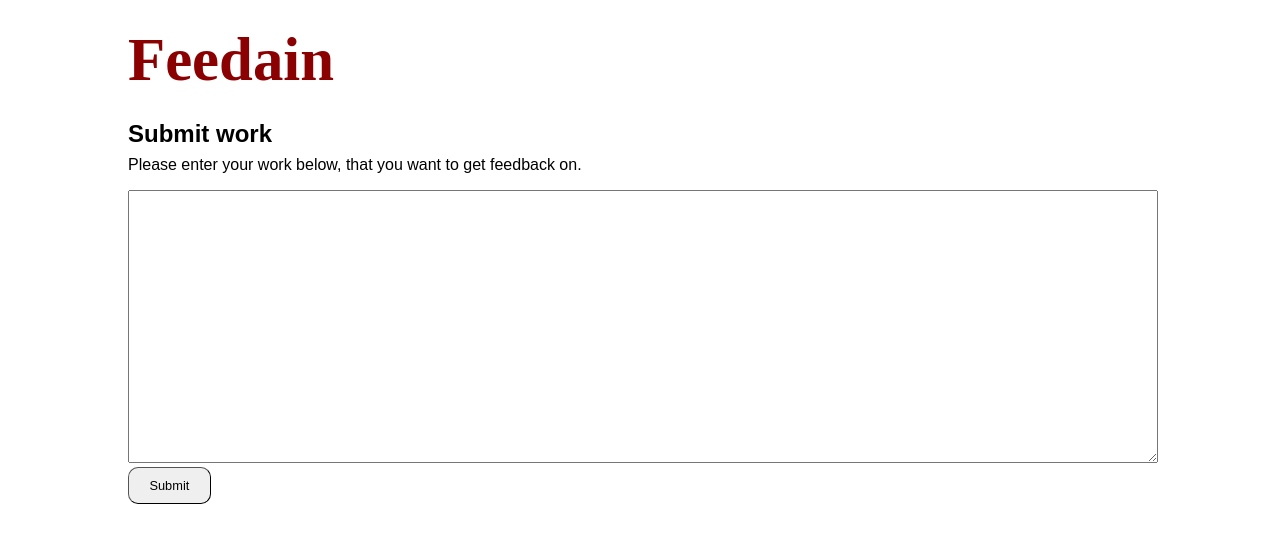
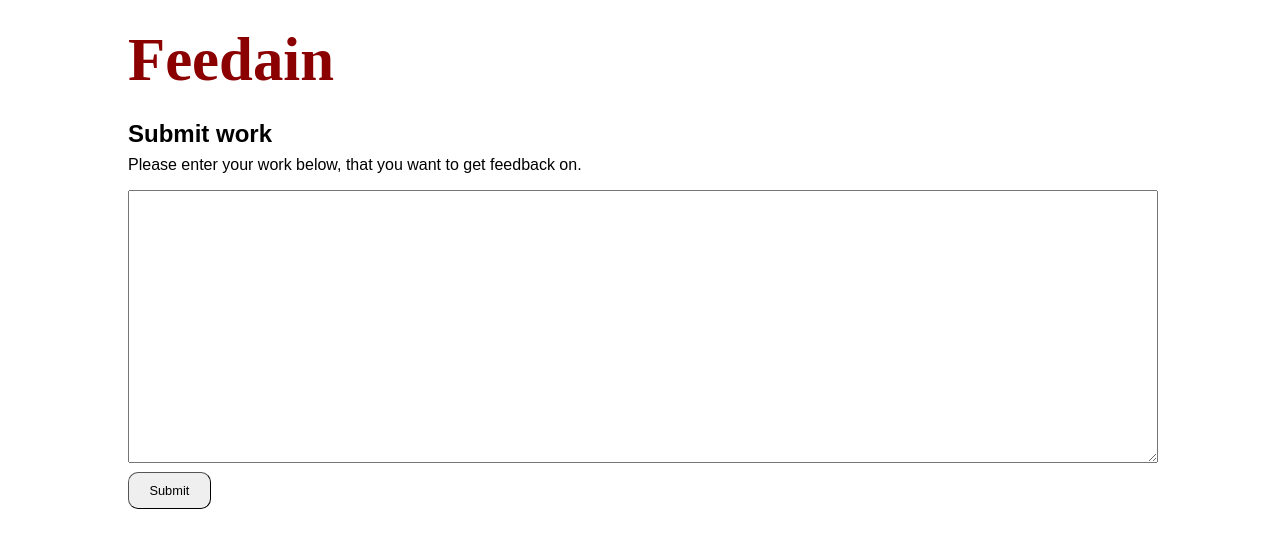
Before and after one commit to feedain/FeedainClient, an Angular app: page / in a window 1280 px wide. Shown: the top 548 px of the page. Built offline with nearby package versions, Linux system fonts and the light colour scheme; what angular-in-memory-web-api would draw is missing.

Commit message:
Add padding-top to button

```diff
--- a/src/app/submit-work/submit-work.component.css
+++ b/src/app/submit-work/submit-work.component.css
@@ -16,4 +16,5 @@ button {
     border-radius: 10px;
     border-width: 1px;
     font-size: .8em;
+    margin-top: .4em;
 }
```
